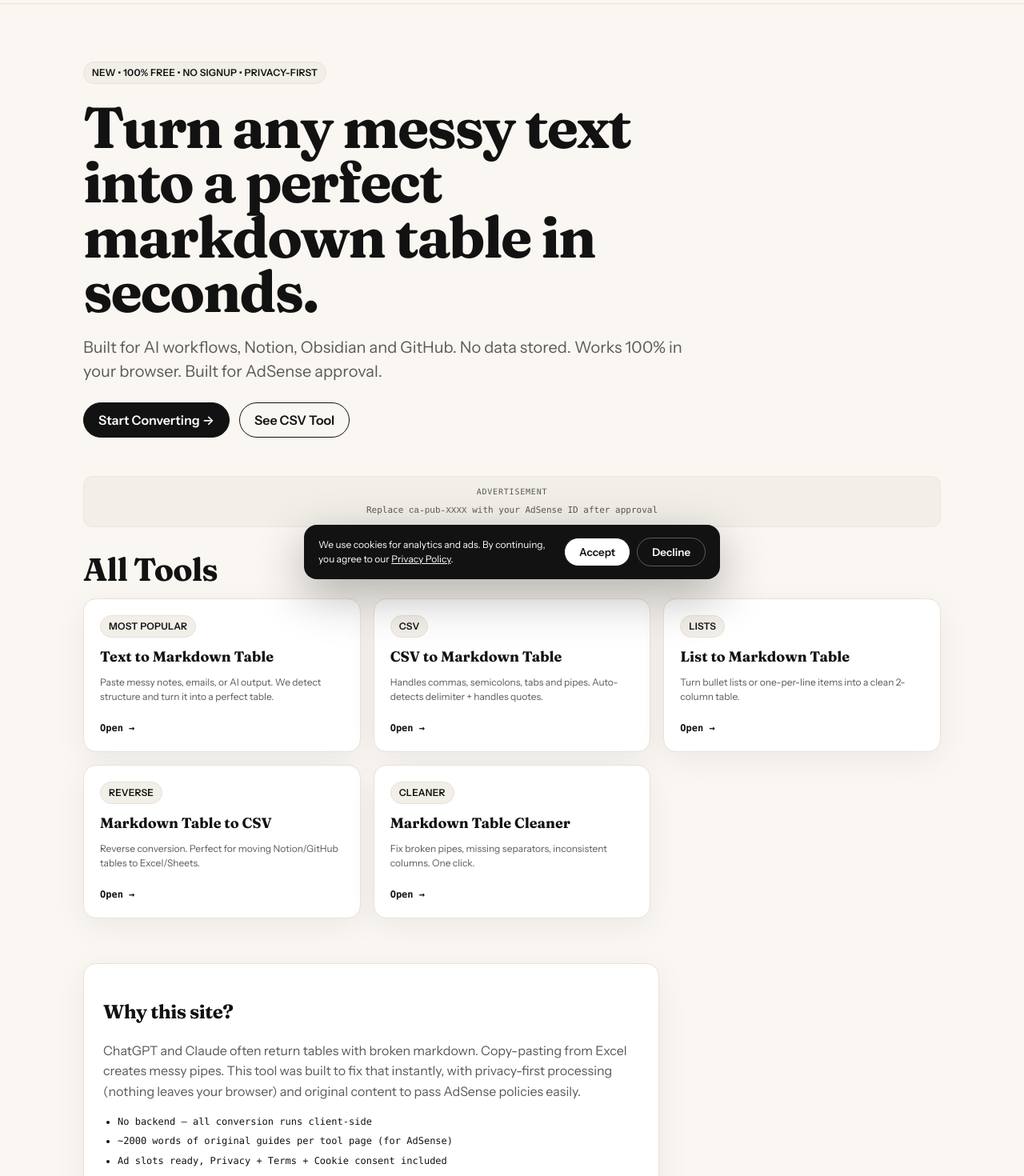
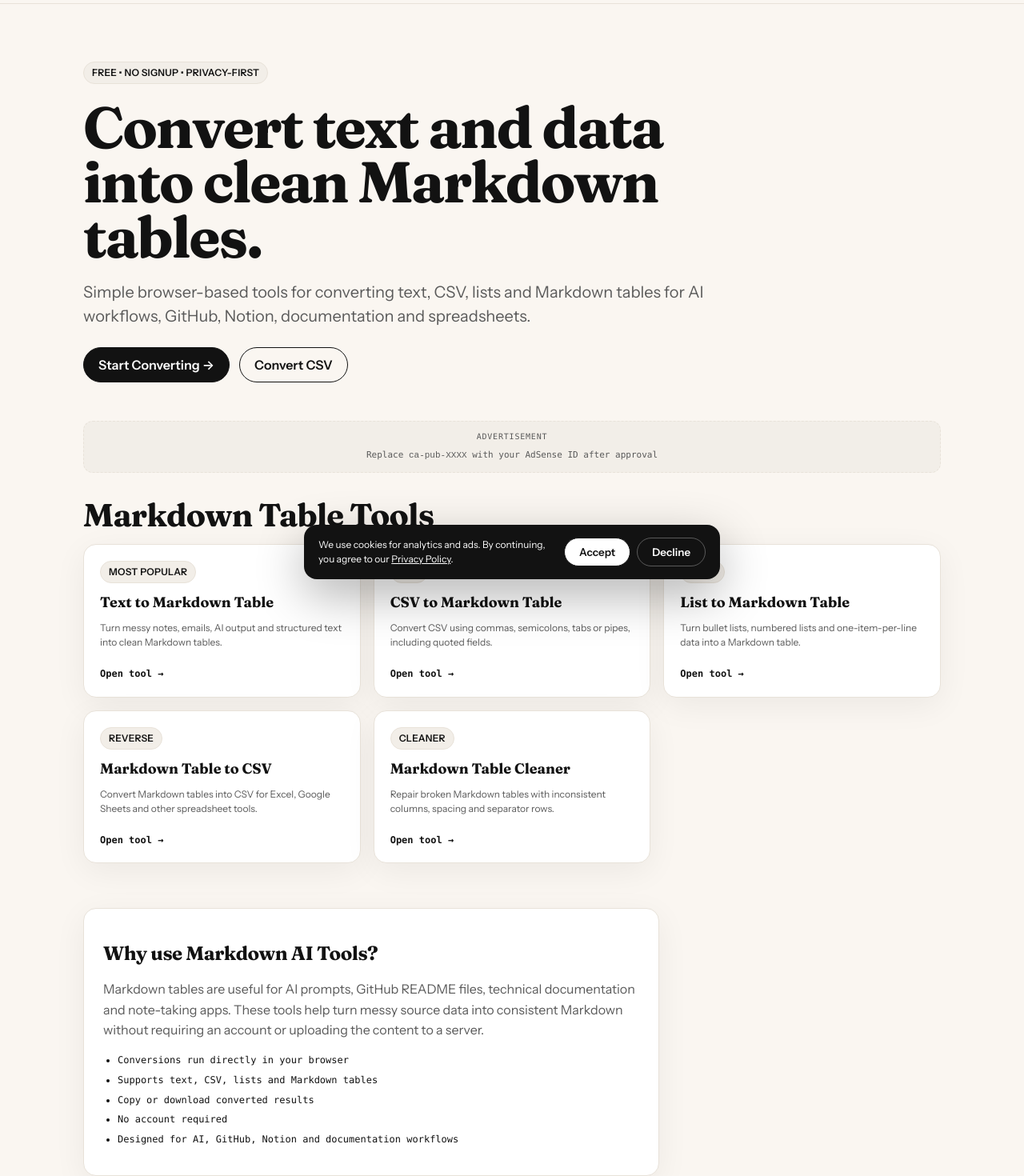
Before and after one commit to lecodev-26/markdown-ai-tools, a React (Vite) app: page / in a window 1280 px wide. Shown: the part 60-1530 px from the top of the page at 80% size. Built offline with nearby package versions, Linux system fonts and the light colour scheme.

Commit message:
improve SEO metadata and page structure

```diff
--- a/src/components/Converter.jsx
+++ b/src/components/Converter.jsx
@@ -23,13 +23,28 @@ export default function Converter({
   const [error, setError] = useState('')
 
   useEffect(() => {
+    const hasInput = Boolean(input.trim())
+
+    if (!hasInput) {
+      setOutput('')
+      setError('')
+      setCopied(false)
+      return
+    }
+
     try {
       setError('')
+
       const result = convertFn(input)
+
       setOutput(String(result ?? ''))
     } catch (err) {
       setOutput('')
-      setError(err instanceof Error ? err.message : 'Something went wrong.')
+      setError(
+        err instanceof Error
+          ? err.message
+          : 'Something went wrong.'
+      )
     }
   }, [input, convertFn])
 
@@ -44,13 +59,18 @@ export default function Converter({
         await navigator.clipboard.writeText(output)
       } else {
         const textarea = document.createElement('textarea')
+
         textarea.value = output
         textarea.style.position = 'fixed'
         textarea.style.opacity = '0'
+
         document.body.appendChild(textarea)
+
         textarea.focus()
         textarea.select()
+
         document.execCommand('copy')
+
         textarea.remove()
       }
 
@@ -67,19 +87,28 @@ export default function Converter({
   const download = () => {
     if (!output) return
 
-    const extension = String(downloadExt || 'md').replace(/^\./, '')
+    const extension = String(downloadExt || 'md')
+      .replace(/^\./, '')
+
     const mimeType =
       extension === 'csv'
         ? 'text/csv;charset=utf-8'
         : 'text/markdown;charset=utf-8'
 
-    const blob = new Blob([output], { type: mimeType })
+    const blob = new Blob(
+      [output],
+      { type: mimeType }
+    )
+
     const url = URL.createObjectURL(blob)
+
     const anchor = document.createElement('a')
 
     anchor.href = url
     anchor.download = `markdown-ai-tools.${extension}`
+
     document.body.appendChild(anchor)
+
     anchor.click()
     anchor.remove()
 
@@ -88,13 +117,17 @@ export default function Converter({
 
   const clear = () => {
     setInput('')
+    setOutput('')
     setCopied(false)
     setError('')
   }
 
   return (
     <div className="converter-grid">
-      <section className="card converter-card" aria-labelledby="converter-input-label">
+      <section
+        className="card converter-card"
+        aria-labelledby="converter-input-label"
+      >
         <div className="converter-header">
           <span
             id="converter-input-label"
@@ -131,7 +164,10 @@ export default function Converter({
         </div>
       </section>
 
-      <section className="card converter-card" aria-labelledby="converter-output-label">
+      <section
+        className="card converter-card"
+        aria-labelledby="converter-output-label"
+      >
         <div className="converter-header">
           <span
             id="converter-output-label"
@@ -165,7 +201,10 @@ export default function Converter({
         </div>
 
         {error ? (
-          <div className="converter-error" role="alert">
+          <div
+            className="converter-error"
+            role="alert"
+          >
             <strong>Conversion error</strong>
             <span>{error}</span>
           </div>
--- /dev/null
+++ b/src/components/SEO.jsx
@@ -0,0 +1,85 @@
+import { useEffect } from 'react'
+
+const SITE_URL = 'https://markdown-ai-tools.vercel.app'
+const SITE_NAME = 'Markdown AI Tools'
+const DEFAULT_IMAGE = `${SITE_URL}/og-image.jpg`
+
+export default function SEO({
+  title,
+  description,
+  image = DEFAULT_IMAGE,
+  type = 'website'
+}) {
+  useEffect(() => {
+    const url = `${SITE_URL}${window.location.pathname}`
+
+    document.title = title
+
+    const setMeta = (selector, attribute, value) => {
+      let element = document.head.querySelector(selector)
+
+      if (!element) {
+        element = document.createElement('meta')
+        element.setAttribute(attribute, selector.match(/="([^"]+)"/)?.[1] || '')
+        document.head.appendChild(element)
+      }
+
+      element.setAttribute('content', value)
+    }
+
+    setMeta('meta[name="description"]', 'name', description)
+    setMeta('meta[name="robots"]', 'name', 'index, follow')
+
+    setMeta('meta[property="og:type"]', 'property', type)
+    setMeta('meta[property="og:url"]', 'property', url)
+    setMeta('meta[property="og:title"]', 'property', title)
+    setMeta('meta[property="og:description"]', 'property', description)
+    setMeta('meta[property="og:image"]', 'property', image)
+    setMeta('meta[property="og:site_name"]', 'property', SITE_NAME)
+
+    setMeta('meta[name="twitter:card"]', 'name', 'summary_large_image')
+    setMeta('meta[name="twitter:title"]', 'name', title)
+    setMeta('meta[name="twitter:description"]', 'name', description)
+    setMeta('meta[name="twitter:image"]', 'name', image)
+
+    let canonical = document.head.querySelector('link[rel="canonical"]')
+
+    if (!canonical) {
+      canonical = document.createElement('link')
+      canonical.setAttribute('rel', 'canonical')
+      document.head.appendChild(canonical)
+    }
+
+    canonical.setAttribute('href', url)
+
+    const schemaId = 'seo-json-ld'
+    const existingSchema = document.getElementById(schemaId)
+
+    if (existingSchema) {
+      existingSchema.remove()
+    }
+
+    const schema = document.createElement('script')
+    schema.id = schemaId
+    schema.type = 'application/ld+json'
+    schema.textContent = JSON.stringify({
+      '@context': 'https://schema.org',
+      '@type': 'WebSite',
+      name: SITE_NAME,
+      url: SITE_URL,
+      description
+    })
+
+    document.head.appendChild(schema)
+
+    return () => {
+      const currentSchema = document.getElementById(schemaId)
+
+      if (currentSchema) {
+        currentSchema.remove()
+      }
+    }
+  }, [title, description, image, type])
+
+  return null
+}
--- a/src/pages/Home.jsx
+++ b/src/pages/Home.jsx
@@ -1,57 +1,163 @@
 import React from 'react'
 import { Link } from 'react-router-dom'
 import AdSlot from '../components/AdSlot.jsx'
+import SEO from '../components/SEO.jsx'
 
 const tools = [
-  {slug:'/text-to-table', name:'Text to Markdown Table', desc:'Paste messy notes, emails, or AI output. We detect structure and turn it into a perfect table.', tag:'Most Popular'},
-  {slug:'/csv-to-table', name:'CSV to Markdown Table', desc:'Handles commas, semicolons, tabs and pipes. Auto-detects delimiter + handles quotes.', tag:'CSV'},
-  {slug:'/list-to-table', name:'List to Markdown Table', desc:'Turn bullet lists or one-per-line items into a clean 2-column table.', tag:'Lists'},
-  {slug:'/table-to-csv', name:'Markdown Table to CSV', desc:'Reverse conversion. Perfect for moving Notion/GitHub tables to Excel/Sheets.', tag:'Reverse'},
-  {slug:'/cleaner', name:'Markdown Table Cleaner', desc:'Fix broken pipes, missing separators, inconsistent columns. One click.', tag:'Cleaner'},
+  {
+    slug: '/text-to-table',
+    name: 'Text to Markdown Table',
+    desc: 'Turn messy notes, emails, AI output and structured text into clean Markdown tables.',
+    tag: 'Most Popular'
+  },
+  {
+    slug: '/csv-to-table',
+    name: 'CSV to Markdown Table',
+    desc: 'Convert CSV using commas, semicolons, tabs or pipes, including quoted fields.',
+    tag: 'CSV'
+  },
+  {
+    slug: '/list-to-table',
+    name: 'List to Markdown Table',
+    desc: 'Turn bullet lists, numbered lists and one-item-per-line data into a Markdown table.',
+    tag: 'Lists'
+  },
+  {
+    slug: '/table-to-csv',
+    name: 'Markdown Table to CSV',
+    desc: 'Convert Markdown tables into CSV for Excel, Google Sheets and other spreadsheet tools.',
+    tag: 'Reverse'
+  },
+  {
+    slug: '/cleaner',
+    name: 'Markdown Table Cleaner',
+    desc: 'Repair broken Markdown tables with inconsistent columns, spacing and separator rows.',
+    tag: 'Cleaner'
+  }
 ]
 
-export default function Home(){
+export default function Home() {
   return (
     <div className="container">
-      <section style={{padding:'40px 0 24px', maxWidth:780}}>
-        <span className="badge">New • 100% Free • No Signup • Privacy-First</span>
-        <h1 className="h1" style={{margin:'20px 0 16px'}}>Turn any messy text into a perfect markdown table in seconds.</h1>
-        <p style={{fontSize:20, lineHeight:1.5, color:'var(--ink-soft)'}}>
-          Built for AI workflows, Notion, Obsidian and GitHub. No data stored. Works 100% in your browser. Built for AdSense approval.
+      <SEO
+        title="Markdown AI Tools — Free Markdown Table Converters"
+        description="Convert text, CSV, lists and Markdown tables with fast browser-based tools. Create clean Markdown tables for AI, GitHub, Notion and documentation. No signup."
+      />
+
+      <section style={{ padding: '40px 0 24px', maxWidth: 780 }}>
+        <span className="badge">Free • No Signup • Privacy-First</span>
+
+        <h1 className="h1" style={{ margin: '20px 0 16px' }}>
+          Convert text and data into clean Markdown tables.
+        </h1>
+
+        <p style={{ fontSize: 20, lineHeight: 1.5, color: 'var(--ink-soft)' }}>
+          Simple browser-based tools for converting text, CSV, lists and Markdown
+          tables for AI workflows, GitHub, Notion, documentation and spreadsheets.
         </p>
-        <div style={{display:'flex', gap:12, marginTop:24}}>
-          <Link to="/text-to-table" className="btn">Start Converting →</Link>
-          <Link to="/csv-to-table" className="btn btn-ghost">See CSV Tool</Link>
+
+        <div style={{ display: 'flex', gap: 12, marginTop: 24, flexWrap: 'wrap' }}>
+          <Link to="/text-to-table" className="btn">
+            Start Converting →
+          </Link>
+
+          <Link to="/csv-to-table" className="btn btn-ghost">
+            Convert CSV
+          </Link>
         </div>
       </section>
 
       <AdSlot />
 
-      <section style={{marginTop:32}}>
-        <h2 className="h2" style={{marginBottom:16}}>All Tools</h2>
+      <section style={{ marginTop: 32 }}>
+        <h2 className="h2" style={{ marginBottom: 16 }}>
+          Markdown Table Tools
+        </h2>
+
         <div className="grid grid-3">
-          {tools.map(t=>(
-            <Link key={t.slug} to={t.slug} className="card" style={{padding:20, display:'flex', flexDirection:'column', gap:10, transition:'transform .15s'}}>
-              <span className="badge" style={{alignSelf:'flex-start'}}>{t.tag}</span>
-              <div style={{fontWeight:700, fontSize:18, fontFamily:'var(--font-display)'}}>{t.name}</div>
-              <div className="small muted" style={{lineHeight:1.5}}>{t.desc}</div>
-              <div className="small mono" style={{marginTop:'auto', paddingTop:12, fontWeight:600}}>Open →</div>
+          {tools.map(tool => (
+            <Link
+              key={tool.slug}
+              to={tool.slug}
+              className="card"
+              style={{
+                padding: 20,
+                display: 'flex',
+                flexDirection: 'column',
+                gap: 10,
+                transition: 'transform .15s'
+              }}
+            >
+              <span className="badge" style={{ alignSelf: 'flex-start' }}>
+                {tool.tag}
+              </span>
+
+              <div
+                style={{
+                  fontWeight: 700,
+                  fontSize: 18,
+                  fontFamily: 'var(--font-display)'
+                }}
+              >
+                {tool.name}
+              </div>
+
+              <div
+                className="small muted"
+                style={{ lineHeight: 1.5 }}
+              >
+                {tool.desc}
+              </div>
+
+              <div
+                className="small mono"
+                style={{
+                  marginTop: 'auto',
+                  paddingTop: 12,
+                  fontWeight: 600
+                }}
+              >
+                Open tool →
+              </div>
             </Link>
           ))}
         </div>
       </section>
 
-      <section style={{marginTop:56, maxWidth:720}} className="card">
-        <div style={{padding:24}}>
-          <h3 className="h2" style={{fontSize:24}}>Why this site?</h3>
-          <p className="muted" style={{marginTop:12, lineHeight:1.6}}>
-            ChatGPT and Claude often return tables with broken markdown. Copy-pasting from Excel creates messy pipes. This tool was built to fix that instantly, with privacy-first processing (nothing leaves your browser) and original content to pass AdSense policies easily.
+      <section
+        style={{ marginTop: 56, maxWidth: 720 }}
+        className="card"
+      >
+        <div style={{ padding: 24 }}>
+          <h2 className="h2" style={{ fontSize: 24 }}>
+            Why use Markdown AI Tools?
+          </h2>
+
+          <p
+            className="muted"
+            style={{ marginTop: 12, lineHeight: 1.6 }}
+          >
+            Markdown tables are useful for AI prompts, GitHub README files,
+            technical documentation and note-taking apps. These tools help turn
+            messy source data into consistent Markdown without requiring an
+            account or uploading the content to a server.
           </p>
-          <ul className="small mono" style={{marginTop:16, display:'grid', gap:8, paddingLeft:18, listStyle:'disc'}}>
-            <li>No backend – all conversion runs client-side</li>
-            <li>~2000 words of original guides per tool page (for AdSense)</li>
-            <li>Ad slots ready, Privacy + Terms + Cookie consent included</li>
-            <li>Fast Vite build, SEO meta tags, sitemap.xml</li>
+
+          <ul
+            className="small mono"
+            style={{
+              marginTop: 16,
+              display: 'grid',
+              gap: 8,
+              paddingLeft: 18,
+              listStyle: 'disc'
+            }}
+          >
+            <li>Conversions run directly in your browser</li>
+            <li>Supports text, CSV, lists and Markdown tables</li>
+            <li>Copy or download converted results</li>
+            <li>No account required</li>
+            <li>Designed for AI, GitHub, Notion and documentation workflows</li>
           </ul>
         </div>
       </section>
--- a/src/pages/MarkdownCleaner.jsx
+++ b/src/pages/MarkdownCleaner.jsx
@@ -14,9 +14,11 @@ export default function MarkdownCleaner() {
 
   return (
     <ToolLayout
-      badge="Fixer"
+      badge="Markdown Fixer"
       title="Markdown Table Cleaner & Formatter"
-      description="Fix broken markdown tables: missing pipes, inconsistent columns, missing separator rows and extra spaces."
+      description="Fix broken Markdown tables with missing pipes, inconsistent columns, separator rows and extra spaces."
+      seoTitle="Markdown Table Cleaner & Formatter — Free Online Tool"
+      seoDescription="Clean and repair broken Markdown tables online. Fix missing pipes, inconsistent columns, separator rows and spacing directly in your browser."
     >
       <Converter
         inputLabel="Broken markdown"
--- a/src/pages/TableToCsv.jsx
+++ b/src/pages/TableToCsv.jsx
@@ -17,7 +17,9 @@ export default function TableToCsv() {
     <ToolLayout
       badge="Markdown → CSV"
       title="Markdown Table to CSV Converter"
-      description="Paste a markdown table from GitHub, Notion or ChatGPT and get clean CSV for Excel & Google Sheets."
+      description="Convert Markdown tables from GitHub, Notion, ChatGPT and documentation into CSV for spreadsheets."
+      seoTitle="Markdown Table to CSV Converter — Free Online Tool"
+      seoDescription="Convert Markdown tables to CSV for Excel, Google Sheets and other spreadsheet apps. Handles escaped pipes and inconsistent Markdown tables."
     >
       <Converter
         inputLabel="Markdown table"
--- a/src/pages/TextToTable.jsx
+++ b/src/pages/TextToTable.jsx
@@ -18,7 +18,9 @@ export default function TextToTable() {
     <ToolLayout
       badge="Text → Markdown"
       title="Text to Markdown Table Converter"
-      description="Turn messy notes, lists, key-value data and simple structured text into a clean Markdown table."
+      description="Turn messy notes, lists, key-value data and structured text into a clean Markdown table."
+      seoTitle="Text to Markdown Table Converter — Free Online Tool"
+      seoDescription="Convert plain text, notes, key-value data and structured text into clean Markdown tables directly in your browser. Free, fast and no signup."
     >
       <Converter
         inputLabel="Messy text"
```
Also changed, not shown: index.html (+55 -21 lines), src/components/ToolLayout.jsx (+31 -5 lines), src/pages/CsvToTable.jsx (+39 -10 lines), src/pages/ListToTable.jsx (+25 -8 lines), src/pages/Privacy.jsx (+58 -11 lines), src/pages/Terms.jsx (+57 -11 lines), 1 other file (tests, documents, lock files or other folders).
